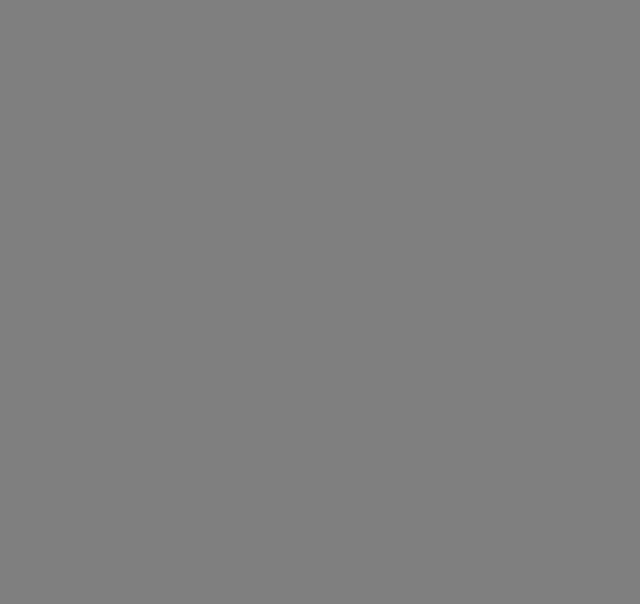
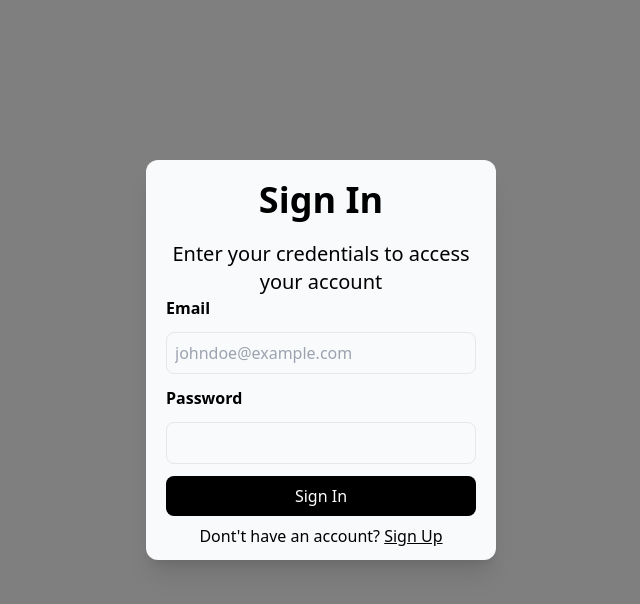
Before and after one commit to 01krishnaa/paytm, a React (Vite) app in the folder frontend/: page /signin in a window 1280 px wide. Before the commit this address had no page. Shown: the top 604 px of the page, without its empty margins (319-959 px from the left). Built offline with nearby package versions, Linux system fonts and the light colour scheme.

Commit message:
sign up page done

```diff
--- a/frontend/package.json
+++ b/frontend/package.json
@@ -10,6 +10,7 @@
     "preview": "vite preview"
   },
   "dependencies": {
+    "axios": "^1.6.7",
     "react": "^18.2.0",
     "react-dom": "^18.2.0",
     "react-router-dom": "^6.21.3"
--- a/frontend/src/components/About.jsx
+++ /dev/null
@@ -1,9 +0,0 @@
-import React from 'react'
-
-const About = () => {
-  return (
-    <div>About</div>
-  )
-}
-
-export default About
--- /dev/null
+++ b/frontend/src/components/SignIn.jsx
@@ -0,0 +1,49 @@
+
+import React, { useState } from "react";
+
+const SignIn = () => {
+  const [username, setUsername] = useState("");
+  const [password, setPassword] = useState("");
+
+  return (
+    <div className="m-5 p-5 mx-auto mt-40 w-[350px] h-[400px] shadow-xl bg-slate-50 rounded-xl">
+      <div className="text-center text-4xl font-bold mb-5">Sign In</div>
+      <p className="text-xl text-center">
+        Enter your credentials to access your account
+      </p>
+      <div>
+        <b>Email</b> <br />
+        <input
+          onChange={(e) => setUsername(e.target.value)}
+          className="bg-slate-50 my-3 p-2 rounded-lg border w-full"
+          type="email"
+          placeholder="johndoe@example.com"
+        />
+      </div>
+      <div>
+        <b>Password</b> <br />
+        <input
+          onChange={(e) => setPassword(e.target.value)}
+          className="bg-slate-50 my-3 p-2 rounded-lg border w-full"
+          type="password"
+        />
+      </div>
+      <button
+        onClick={() => {
+          axios.post("http://localhost:5000/api/v1/user/signin", {
+            username,
+            password,
+          });
+        }}
+        className="mb-2 w-full px-10 py-2 bg-black text-white rounded-lg"
+      >
+        Sign In
+      </button>
+      <p className="font-medium text-center">
+        Dont't have an account? <u>Sign Up</u>
+      </p>
+    </div>
+  );
+};
+
+export default SignIn;
--- a/frontend/src/components/SignUp.jsx
+++ b/frontend/src/components/SignUp.jsx
@@ -1,6 +1,12 @@
-import React from "react";
+import React, { useState } from "react";
+import axios from "axios";
 
 const SignUp = () => {
+  const [firstName, setFirstName] = useState("");
+  const [lastName, setLastName] = useState("");
+  const [username, setUsername] = useState("");
+  const [password, setPassword] = useState("");
+
   return (
     <div className="m-5 p-5 mx-auto mt-20 w-[350px] h-[580px] shadow-xl bg-slate-50 rounded-xl">
       <div className="text-center text-4xl font-bold mb-5">Sign Up</div>
@@ -10,6 +16,7 @@ const SignUp = () => {
       <div>
         <b>First Name </b> <br />
         <input
+          onChange={(e) => setFirstName(e.target.value)}
           className="bg-slate-50 my-3 p-2 rounded-lg border w-full"
           type="text"
           placeholder="John"
@@ -18,6 +25,7 @@ const SignUp = () => {
       <div>
         <b>Last Name </b> <br />
         <input
+          onChange={(e) => setLastName(e.target.value)}
           className="bg-slate-50 my-3 p-2 rounded-lg border w-full"
           type="text"
           placeholder="Doe"
@@ -26,6 +34,7 @@ const SignUp = () => {
       <div>
         <b>Email</b> <br />
         <input
+          onChange={(e) => setUsername(e.target.value)}
           className="bg-slate-50 my-3 p-2 rounded-lg border w-full"
           type="email"
           placeholder="johndoe@example.com"
@@ -34,14 +43,27 @@ const SignUp = () => {
       <div>
         <b>Password</b> <br />
         <input
+          onChange={(e) => setPassword(e.target.value)}
           className="bg-slate-50 my-3 p-2 rounded-lg border w-full"
           type="password"
         />
       </div>
-      <button className="mb-2 w-full px-10 py-2 bg-black text-white rounded-lg">
+      <button
+        onClick={() => {
+          axios.post("http://localhost:5000/api/v1/user/signup", {
+            firstName,
+            lastName,
+            username,
+            password,
+          });
+        }}
+        className="mb-2 w-full px-10 py-2 bg-black text-white rounded-lg"
+      >
         Sign Up
       </button>
-      <p className="font-medium text-center">Already have an account? <u>Login</u></p>
+      <p className="font-medium text-center">
+        Already have an account? <u>Login</u>
+      </p>
     </div>
   );
 };
--- a/frontend/src/main.jsx
+++ b/frontend/src/main.jsx
@@ -2,16 +2,16 @@ import React from "react";
 import ReactDOM from "react-dom/client";
 import App from "./App.jsx";
 import "./index.css";
-import About from "./components/About";
 import { BrowserRouter, Route, Routes } from "react-router-dom";
 import SignUp from "./components/SignUp.jsx";
+import SignIn from "./components/SignIn.jsx";
 
 ReactDOM.createRoot(document.getElementById("root")).render(
   <React.StrictMode>
     <BrowserRouter>
       <Routes>
         <Route path="/" element={<SignUp />} />
-        <Route path="/about" element={<About />} />
+        <Route path="/signin" element={<SignIn />} />
       </Routes>
     </BrowserRouter>
   </React.StrictMode>
```
Also changed, not shown: 1 other file (tests, documents, lock files or other folders).
